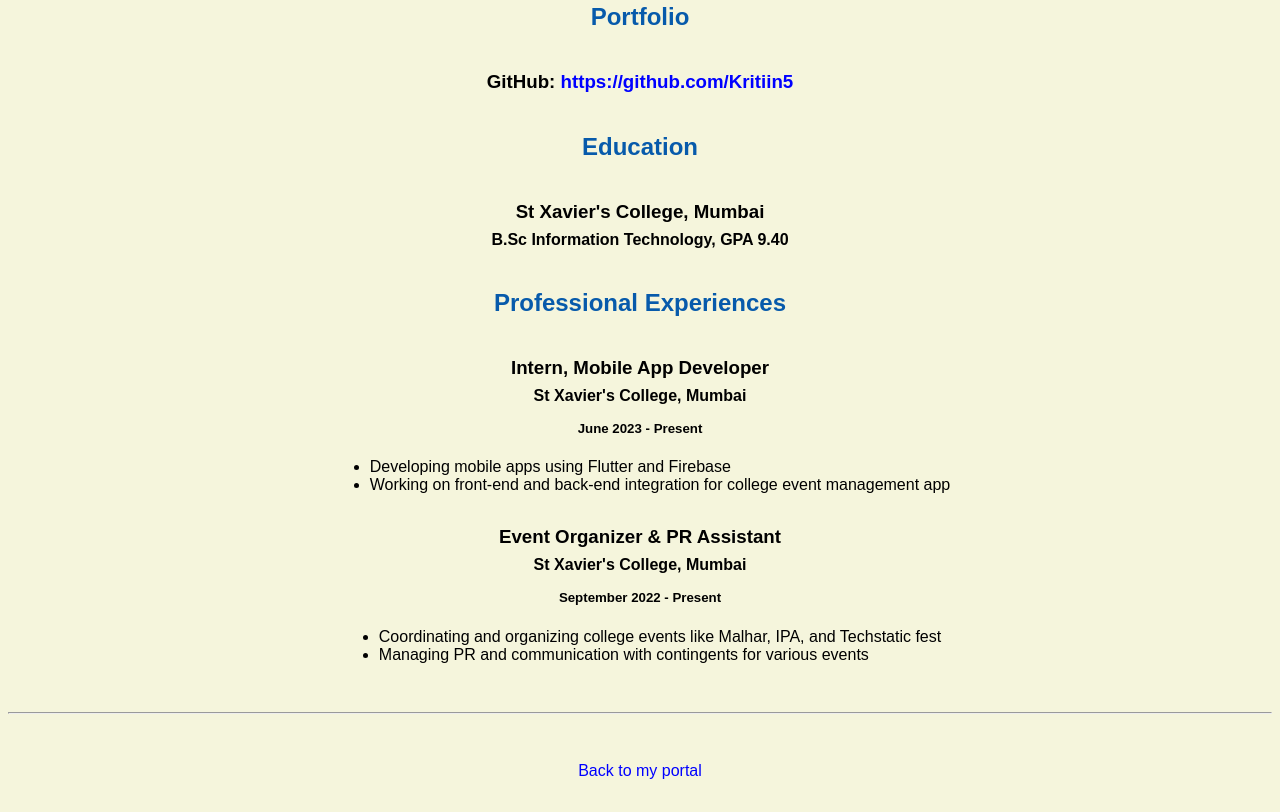
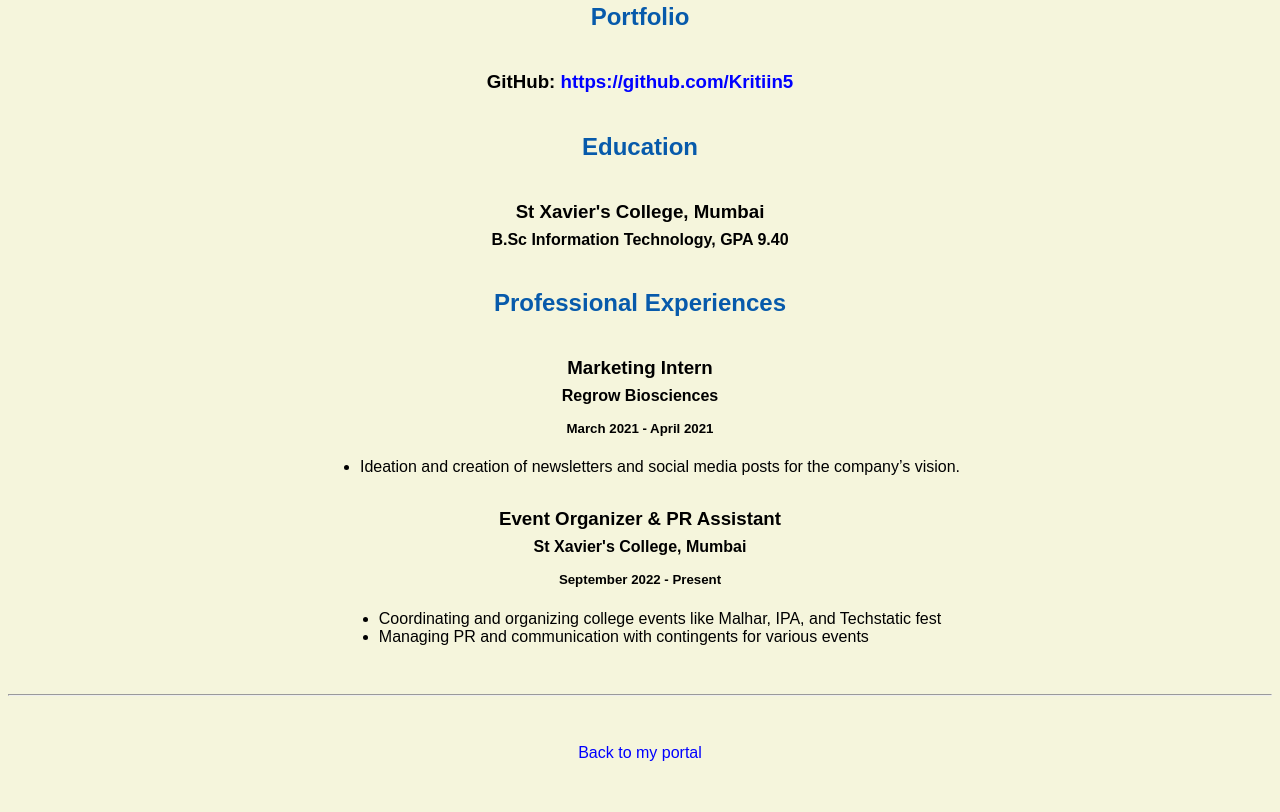
Before and after one commit to Kritiin5/Kritiin5.github.io, a plain HTML site: page resume.html in a window 1280 px wide. Shown: the part 576-1388 px from the top of the page. Drawn offline with Linux system fonts and the light colour scheme.

Commit message:
Update resume.html

```diff
--- a/resume.html
+++ b/resume.html
@@ -1,6 +1,5 @@
 <!doctype html>
 
-<!-- this is a comment for human! -->
 
 <html lang="en">
 
@@ -23,7 +22,6 @@
     <h4>BSc Information Technology student at St Xavier's College, Mumbai</h4>
 
     <p>Email: <a href="mailto:kriti.bhatt@gmail.com" target="_blank">kriti.bhatt@gmail.com</a></p>
-    <!-- Don't post physical address, personal phone number, or other personal information on the web! -->
 
     <h2>Portfolio</h2>
     <h3>GitHub: <a href="https://github.com/Kritiin5" target="_blank">https://github.com/Kritiin5</a></h3>
@@ -35,13 +33,12 @@
 
     <h2>Professional Experiences</h2>
 
-    <h3>Intern, Mobile App Developer</h3>
-    <h4>St Xavier's College, Mumbai</h4>
-    <h5>June 2023 - Present</h5>
+    <h3>Marketing Intern</h3>
+    <h4>Regrow Biosciences</h4>
+    <h5>March 2021 - April 2021</h5>
       <ul>
-        <li>Developing mobile apps using Flutter and Firebase</li>
-        <li>Working on front-end and back-end integration for college event management app</li>
-      </ul>
+        <li>Ideation and creation of newsletters and social media posts for the company’s vision.</li>
+     </ul>
 
     <h3>Event Organizer & PR Assistant</h3>
     <h4>St Xavier's College, Mumbai</h4>
```
